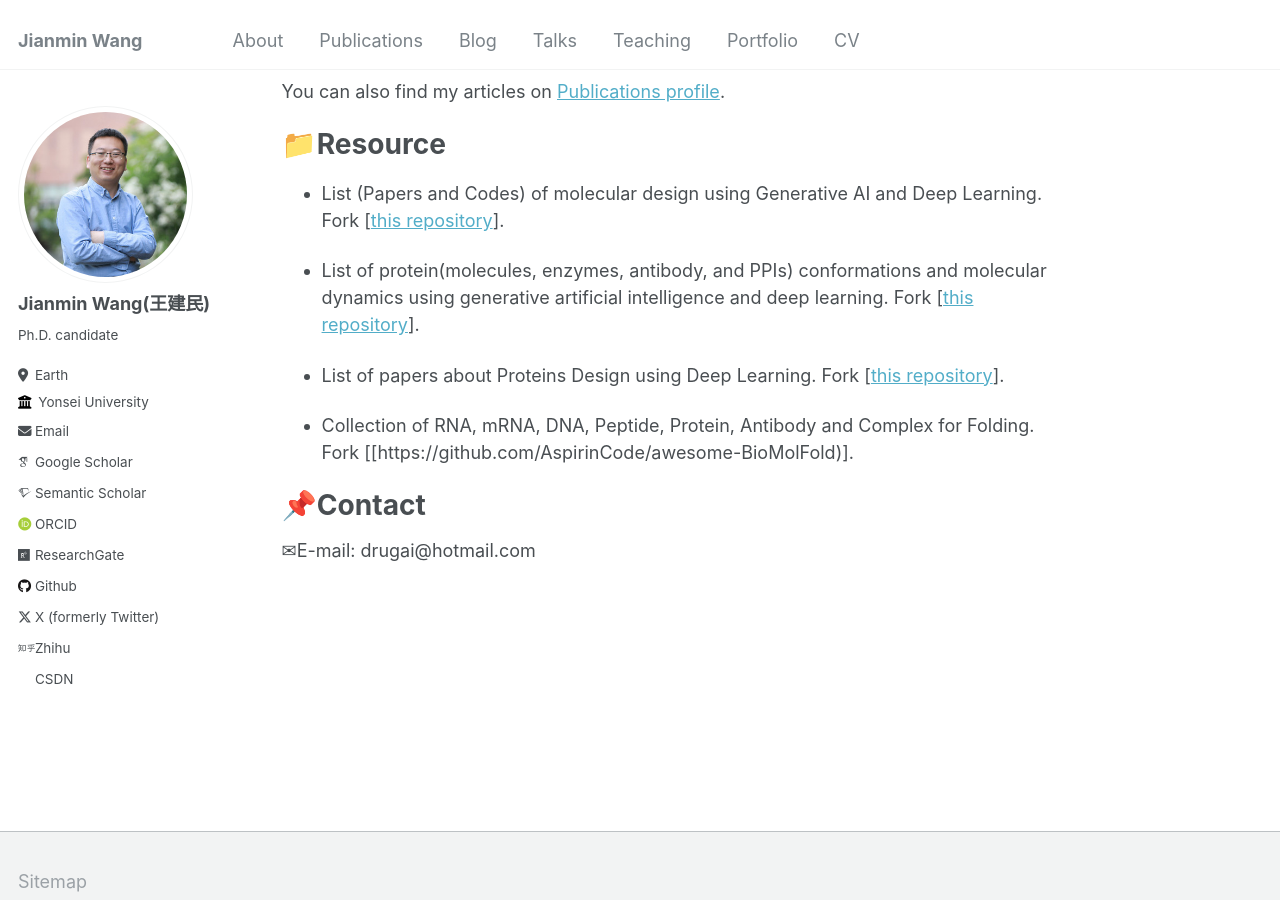
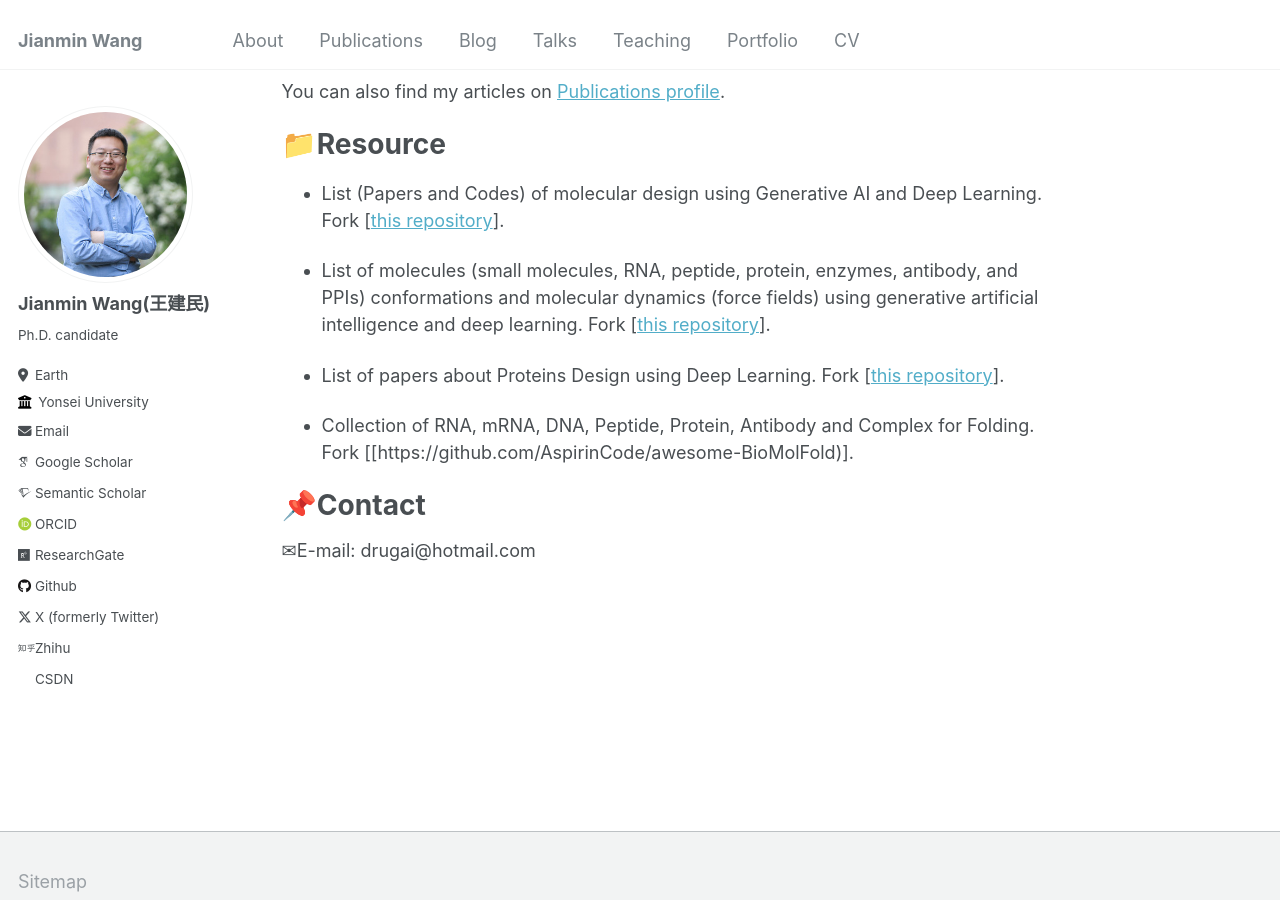
Before and after one commit to Jianmin2drugai/Jianmin2drugai.github.io, a Jekyll site: the page built from _pages/about.md, in a window 1280 px wide and 900 px high, scrolled down 1021 px. Built offline with Jekyll 4.4.1, drawn with Linux system fonts in a browser that asks for light colours; some web fonts are replaced.

Commit message:
Update about.md

```diff
--- a/_pages/about.md
+++ b/_pages/about.md
@@ -40,7 +40,7 @@ You can also find my articles on <a href="https://jianmin2drugai.github.io/publi
 
 * List (Papers and Codes) of molecular design using Generative AI and Deep Learning. Fork [[this repository](https://github.com/AspirinCode/papers-for-molecular-design-using-DL)].
 
-* List of protein(molecules, enzymes, antibody, and PPIs) conformations and molecular dynamics using generative artificial intelligence and deep learning. Fork [[this repository](https://github.com/AspirinCode/awesome-AI4MolConformation-MD)].
+* List of molecules (small molecules, RNA, peptide, protein, enzymes, antibody, and PPIs) conformations and molecular dynamics (force fields) using generative artificial intelligence and deep learning. Fork [[this repository](https://github.com/AspirinCode/awesome-AI4MolConformation-MD)].
 
 * List of papers about Proteins Design using Deep Learning. Fork [[this repository](https://github.com/Peldom/papers_for_protein_design_using_DL)].
 
```
